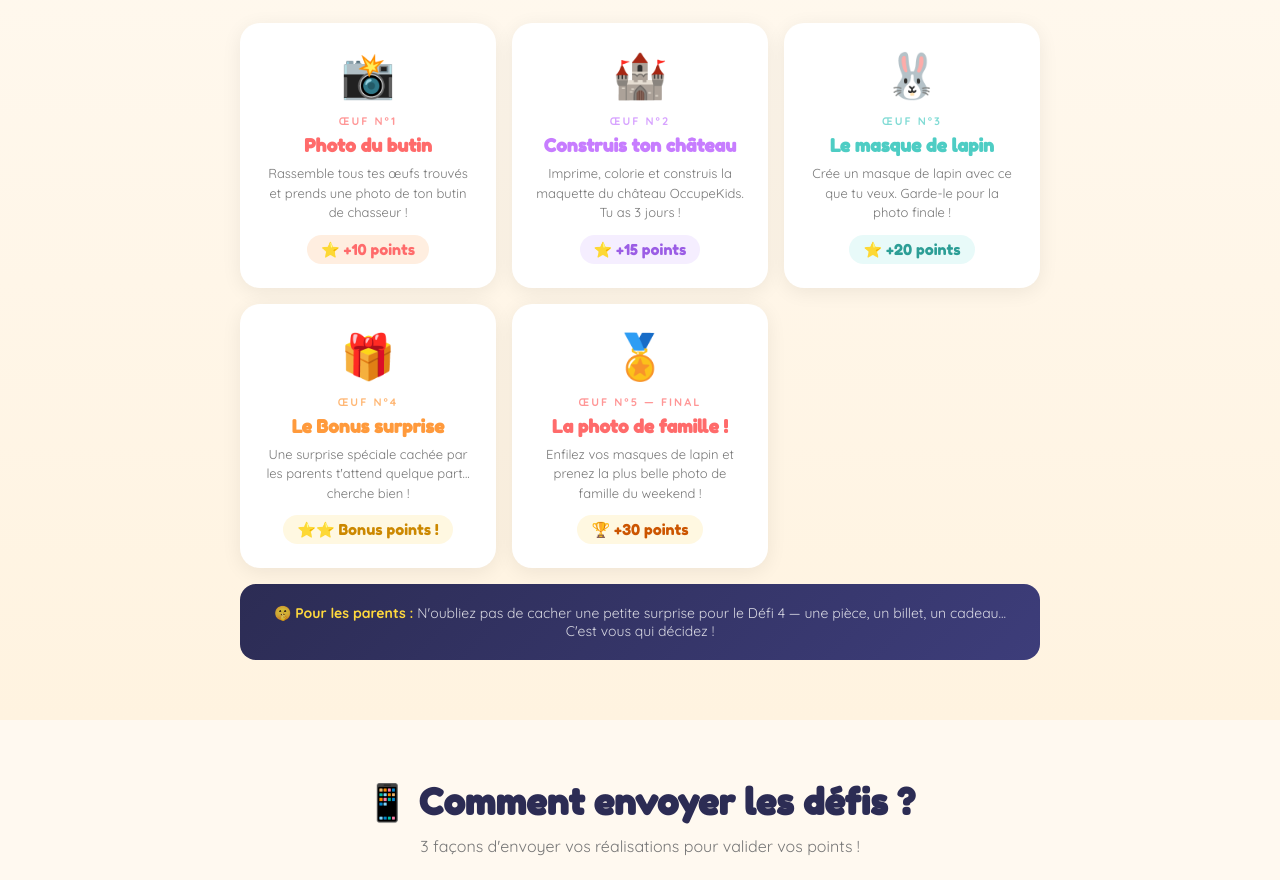
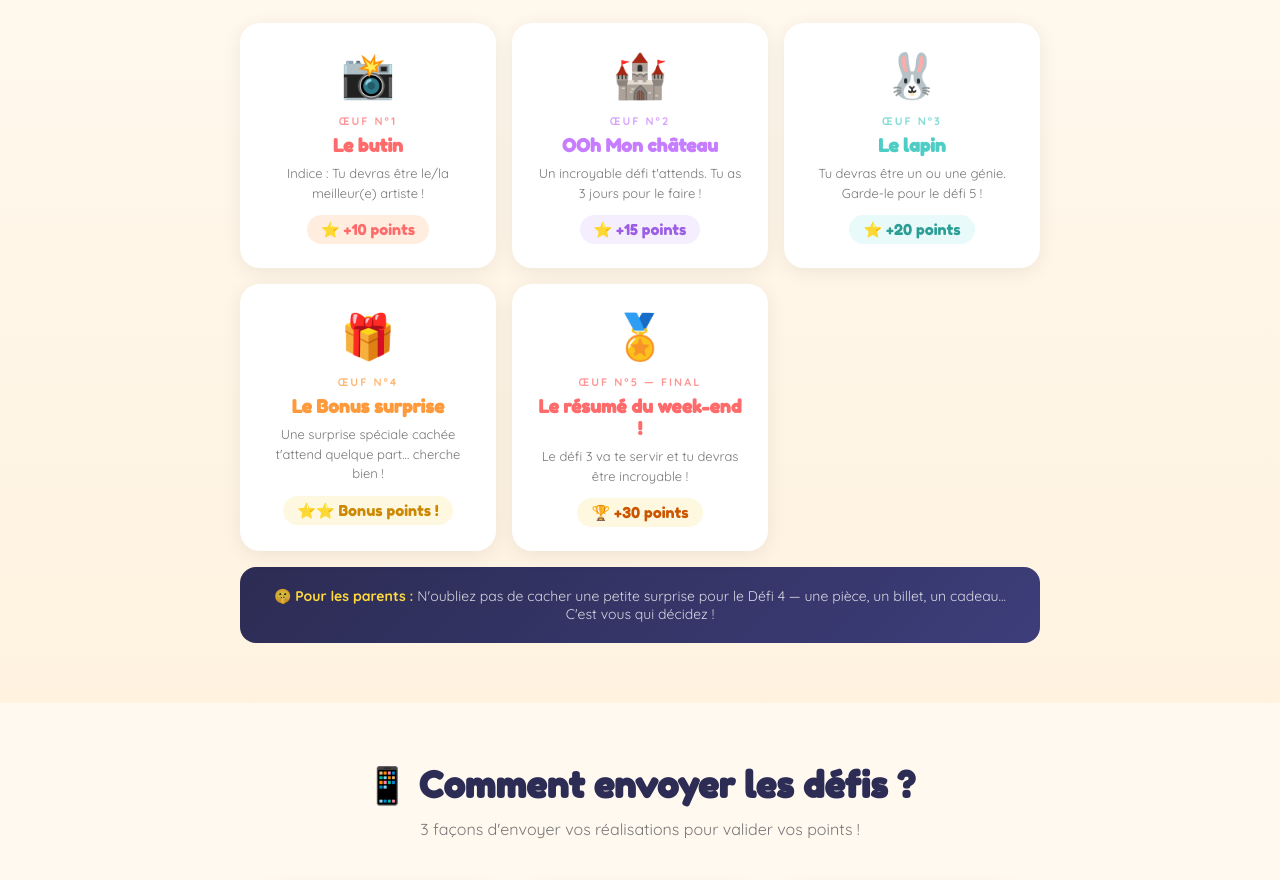
Before and after one commit to Damdhs/occupekids.fr, a website: page chasse_oeufs_2026.html in a window 1280 px wide. Shown: the part 2360-3240 px from the top of the page. Drawn offline with Linux system fonts and the light colour scheme.

Commit message:
Update challenge descriptions and titles

```diff
--- a/chasse_oeufs_2026.html
+++ b/chasse_oeufs_2026.html
@@ -229,36 +229,36 @@ footer a { color:rgba(255,255,255,0.5); text-decoration:none; }
       <div class="defi-card">
         <div class="defi-emoji">📸</div>
         <div class="defi-num d1">Œuf n°1</div>
-        <h3 class="d1">Photo du butin</h3>
-        <p>Rassemble tous tes œufs trouvés et prends une photo de ton butin de chasseur !</p>
+        <h3 class="d1">Le butin</h3>
+        <p>Indice : Tu devras être le/la meilleur(e) artiste !  </p>
         <span class="defi-pts pts1">⭐ +10 points</span>
       </div>
       <div class="defi-card">
         <div class="defi-emoji">🏰</div>
         <div class="defi-num d2">Œuf n°2</div>
-        <h3 class="d2">Construis ton château</h3>
-        <p>Imprime, colorie et construis la maquette du château OccupeKids. Tu as 3 jours !</p>
+        <h3 class="d2">OOh Mon château</h3>
+        <p>Un incroyable défi t'attends. Tu as 3 jours pour le faire !</p>
         <span class="defi-pts pts2">⭐ +15 points</span>
       </div>
       <div class="defi-card">
         <div class="defi-emoji">🐰</div>
         <div class="defi-num d3">Œuf n°3</div>
-        <h3 class="d3">Le masque de lapin</h3>
-        <p>Crée un masque de lapin avec ce que tu veux. Garde-le pour la photo finale !</p>
+        <h3 class="d3">Le lapin</h3>
+        <p>Tu devras être un ou une génie. Garde-le pour le défi 5 !</p>
         <span class="defi-pts pts3">⭐ +20 points</span>
       </div>
       <div class="defi-card">
         <div class="defi-emoji">🎁</div>
         <div class="defi-num d4">Œuf n°4</div>
         <h3 class="d4">Le Bonus surprise</h3>
-        <p>Une surprise spéciale cachée par les parents t'attend quelque part... cherche bien !</p>
+        <p>Une surprise spéciale cachée t'attend quelque part... cherche bien !</p>
         <span class="defi-pts pts4">⭐⭐ Bonus points !</span>
       </div>
       <div class="defi-card" style="grid-column:span 1;">
         <div class="defi-emoji">🏅</div>
         <div class="defi-num d5">Œuf n°5 — FINAL</div>
-        <h3 class="d5">La photo de famille !</h3>
-        <p>Enfilez vos masques de lapin et prenez la plus belle photo de famille du weekend !</p>
+        <h3 class="d5">Le résumé du week-end !</h3>
+        <p>Le défi 3 va te servir et tu devras être incroyable !</p>
         <span class="defi-pts pts5">🏆 +30 points</span>
       </div>
     </div>
```
